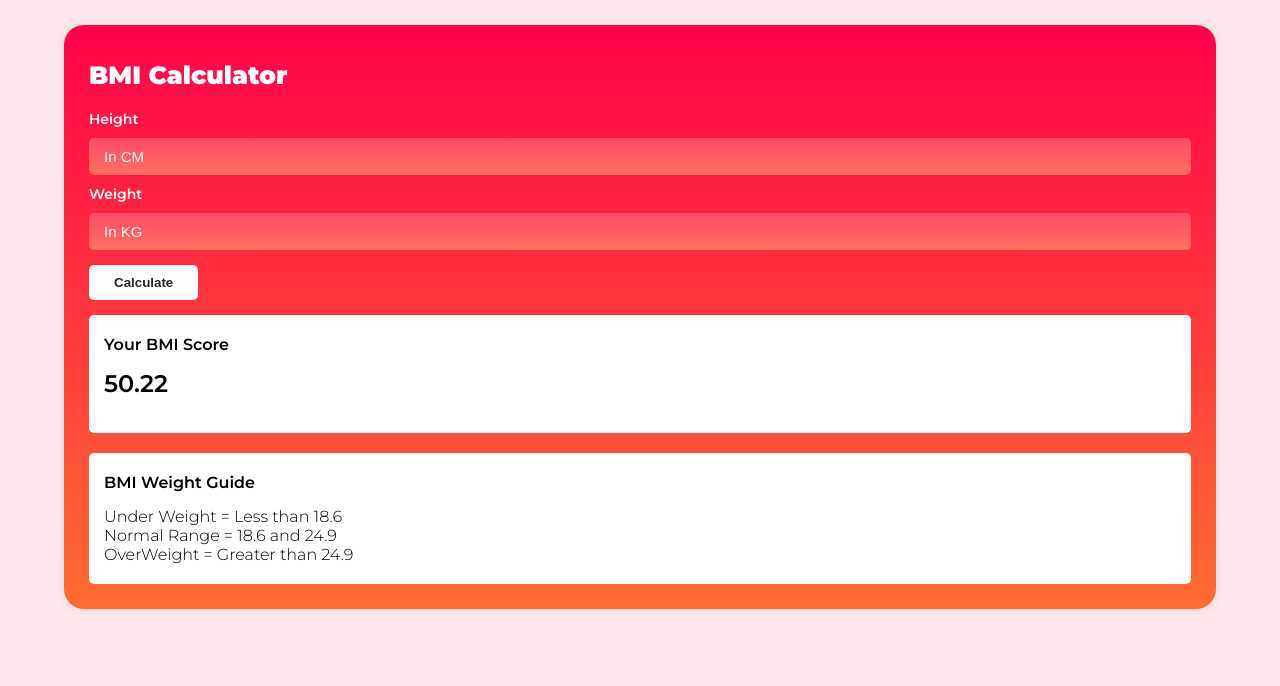
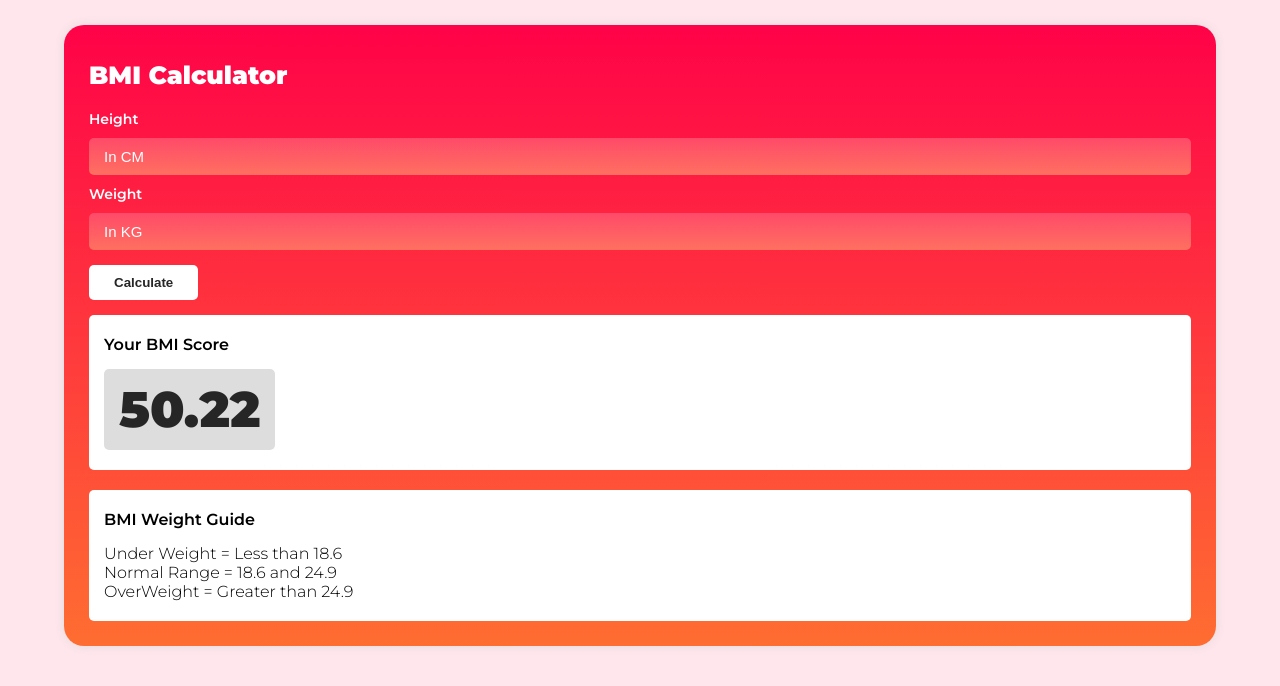
Before and after one commit to naimulhasannabil/BMI-Calculator, a plain HTML site: page index.html in a window 1280 px wide. Drawn offline with Linux system fonts and the light colour scheme.

Commit message:
Update BMI Calculator Code

```diff
--- a/style.css
+++ b/style.css
@@ -37,6 +37,16 @@ h6 {
   font-size: 25px;
   margin-bottom: 20px;
   font-weight: 900;
+}
+#main h2 {
+    background: #ddd;
+  color: #262626;
+  display: inline-block;
+  font-size: 50px;
+  margin-bottom: 0px;
+  font-weight: 900;
+  padding: 10px 15px;
+  border-radius: 5px;
 }
 #main form {
   margin: 15px 0;
@@ -84,3 +94,6 @@ h6 {
 .info {
     margin-top: 20px;
 }
+/* .result {
+     display: none;
+} */
```
